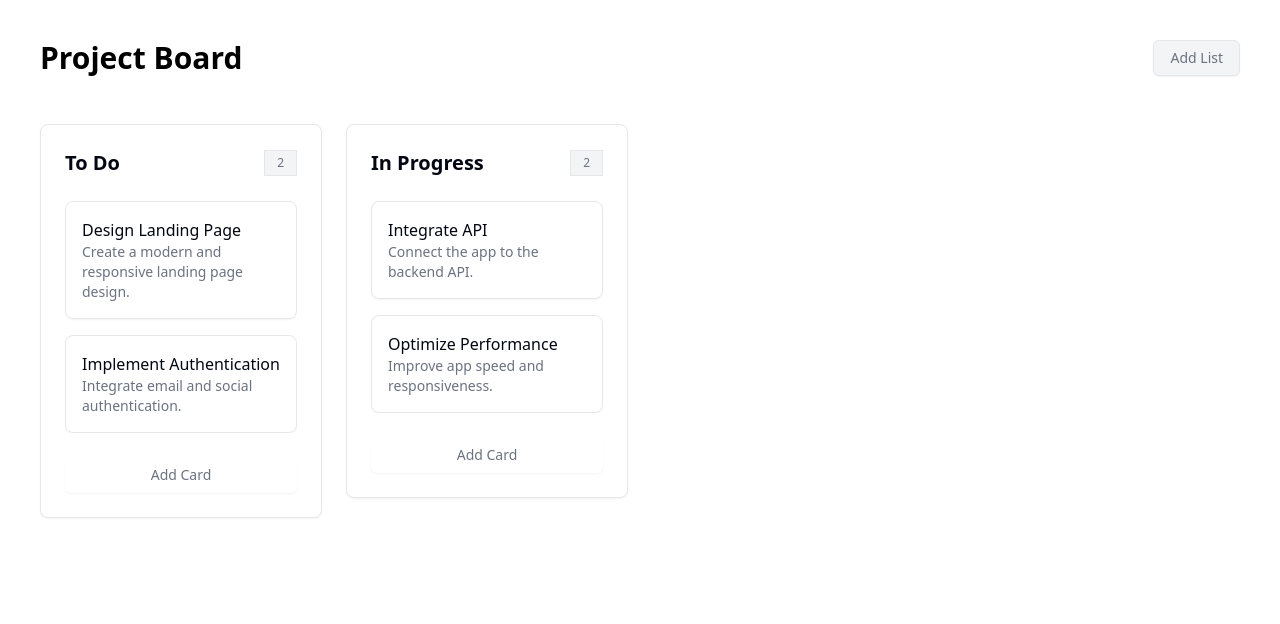
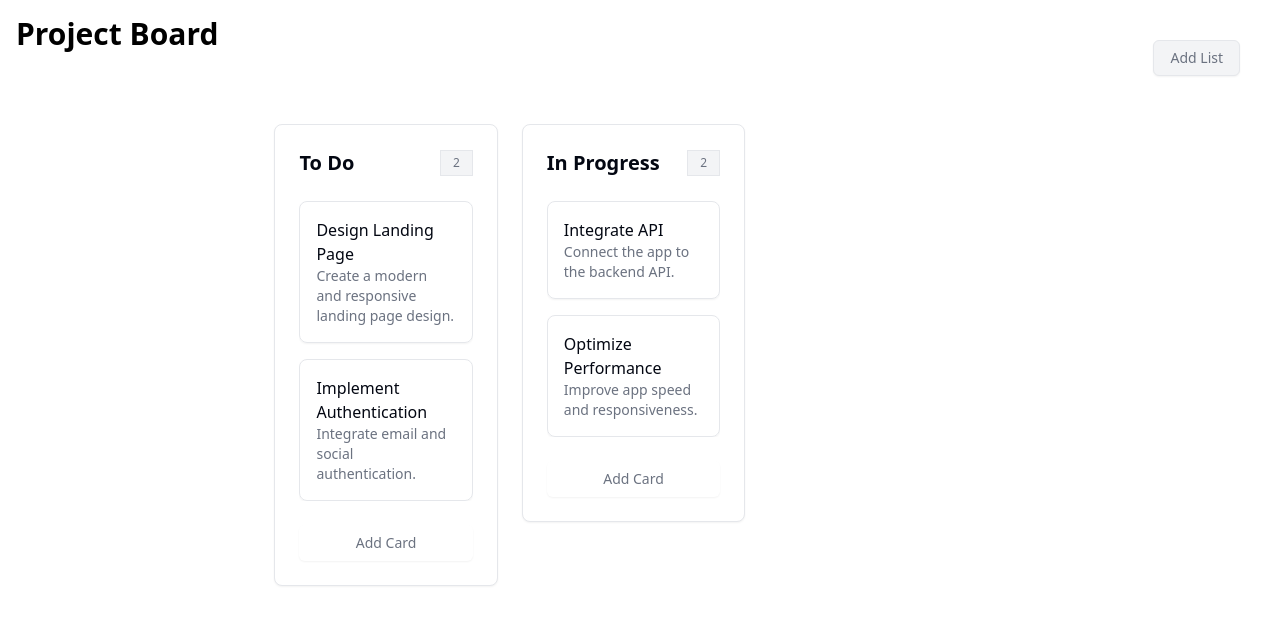
Before and after one commit to Kaiwa-Jun/kanban-app-v0-and-copilot, a Next.js app: page / in a window 1280 px wide. Shown: the top 624 px of the page. Built offline with nearby package versions, Linux system fonts and the light colour scheme.

Commit message:
デプロイエラーの解消

```diff
--- a/package.json
+++ b/package.json
@@ -28,6 +28,7 @@
     "@types/node": "^20",
     "@types/react": "^18",
     "@types/react-dom": "^18",
+    "@types/uuid": "^10.0.0",
     "eslint": "^8",
     "eslint-config-next": "14.2.8",
     "postcss": "^8",
--- a/src/components/board.tsx
+++ b/src/components/board.tsx
@@ -27,7 +27,7 @@
   DropResult,
 } from "@hello-pangea/dnd";
 import { Button } from "@/components/ui/button";
-import { Card, CardContent, CardHeader, CardTitle } from "@/components/ui/card";
+import { Card } from "@/components/ui/card"; // 修正
 import { Badge } from "@/components/ui/badge";
 import { ScrollArea } from "@/components/ui/scroll-area";
 import { Input } from "@/components/ui/input";
@@ -142,10 +142,12 @@
   };
 
   return (
-    <div className="flex min-h-screen w-full bg-background">
-      <main className="flex w-full flex-1 flex-col gap-8 p-6 sm:p-10 md:gap-12">
+    <div className="flex min-h-screen w-full bg-gradient-to-b from-blue-500 to-blue-300">
+      <header className="bg-blue-700 text-white p-4">
+        <h1 className="text-3xl font-bold">Project Board</h1>
+      </header>
+      <main className="flex w-full flex-1 flex-col gap-8 p-6 sm:p-10 md:gap-12 bg-gradient-to-b from-blue-300 to-blue-100">
         <div className="flex items-center gap-4">
-          <h1 className="text-3xl font-bold">Project Board</h1>
           <div className="ml-auto flex items-center gap-3">
             {addingList ? (
               <>
```
Also changed, not shown: 1 other file (tests, documents, lock files or other folders).
